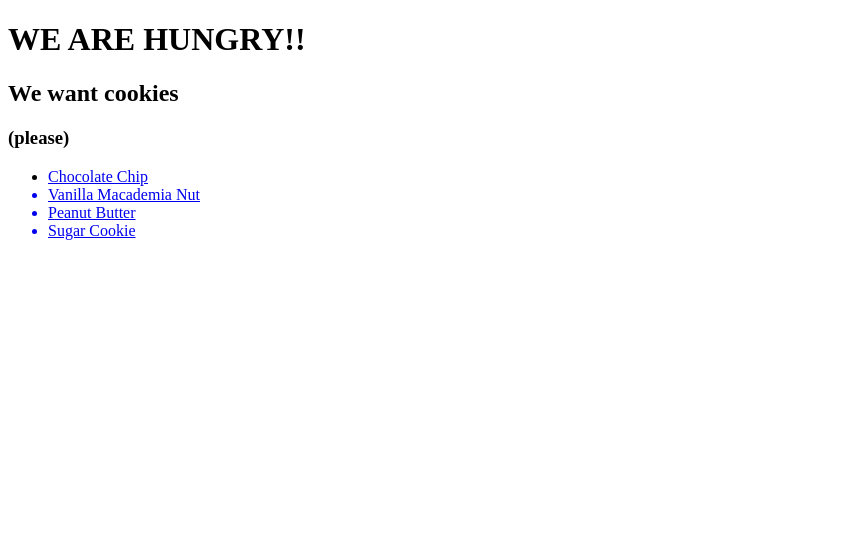
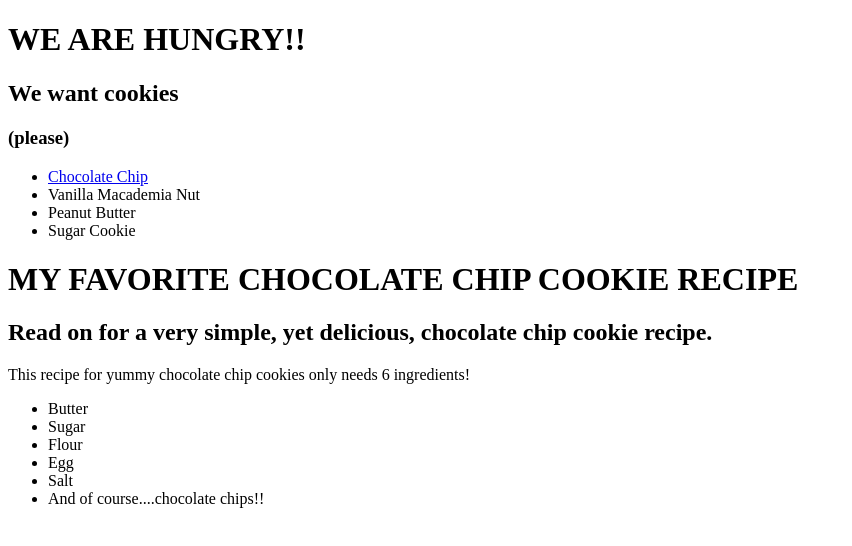
Before and after one commit to Yodaboomer/website1, a plain HTML site: page index.html in a window 1280 px wide. Shown: the whole page, without its empty margins (0-852 px from the left). Drawn offline with Linux system fonts and the light colour scheme.

Commit message:
add recipe ingredients

```diff
--- a/index.html
+++ b/index.html
@@ -15,13 +15,31 @@
       <h2>We want cookies</h2>
       <h3>(please)</h3>
       <ul>
-        <li><a href="https://www.nestleusa.com">Chocolate Chip</li>
+        <li><a href="https://www.nestleusa.com" target="_blank">Chocolate Chip</a></li>
         <li> Vanilla Macademia Nut</li>
         <li>Peanut Butter</li>
         <li>Sugar Cookie</li>
 
       </ul>
     </header>
+    <main>
+      <h1>MY FAVORITE CHOCOLATE CHIP COOKIE RECIPE</h1>
+      <h2>Read on for a very simple, yet delicious, chocolate chip cookie recipe.</h2>
+        <p>This recipe for yummy chocolate chip cookies only needs 6 ingredients!</p>
+          <ul>
+            <li>Butter</li>
+            <li>Sugar</li>
+            <li>Flour</li>
+            <li>Egg</li>
+            <li>Salt</li>
+            <li>And of course....chocolate chips!!</li>
+
+          </ul>
+
+
+
+
+    </main>
 
   </body>
 </html>
```
